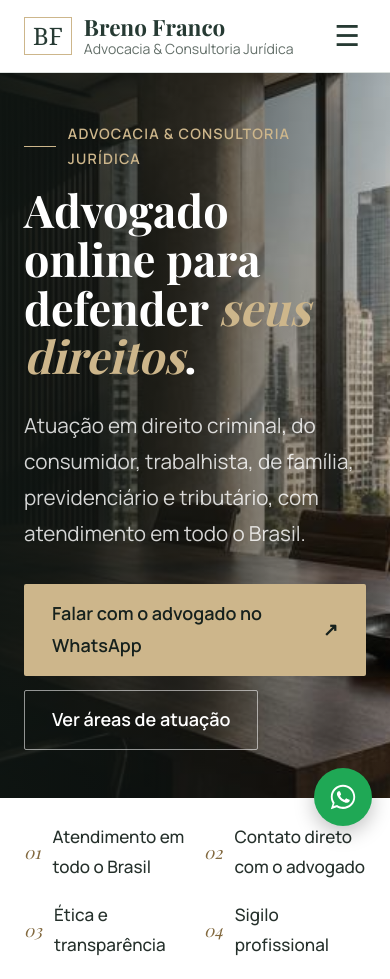
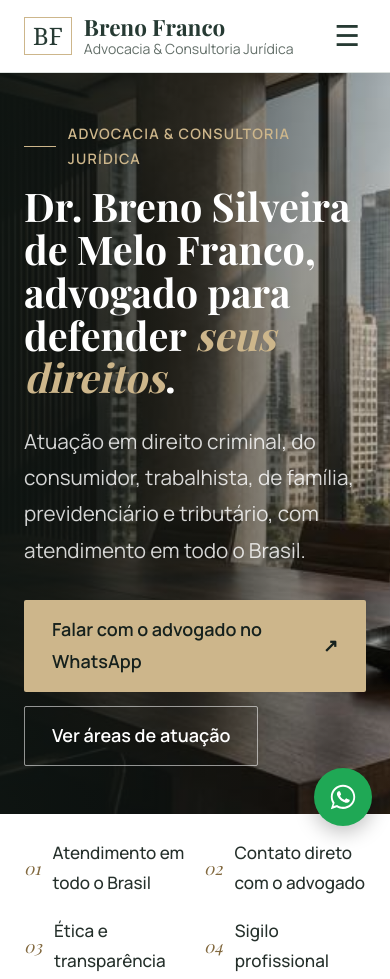
Before and after one commit to advocaciamelofranco-afk/advocaciamelofranco, a plain HTML site: page index.html in a window 390 px wide. Shown: the top 979 px of the page. Drawn offline with nearby package versions, Linux system fonts and the light colour scheme; a web font is replaced by a local one.

Commit message:
Home: título com nome do Dr. Breno e 'Dr.' na seção Sobre
Co-Authored-By: Claude Opus 5.5 <noreply@anthropic.com>
Claude-Session: https://claude.ai/code/session_01CGusWGanLBSHQx8y7YyxKy

```diff
--- a/assets/style.css
+++ b/assets/style.css
@@ -194,3 +194,4 @@ img{max-width:100%;display:block}
 .tabela th,.tabela td{text-align:left;padding:12px 14px;border-bottom:1px solid var(--borda);vertical-align:top}
 .tabela th{background:var(--verde);color:#fff;font-weight:600}
 .tabela tbody tr:nth-child(even){background:var(--suave)}
+.hero h1.h1-nome{max-width:19ch;font-size:clamp(2.2rem,4.8vw,3.9rem)}
--- a/index.html
+++ b/index.html
@@ -72,7 +72,7 @@ src="https://www.facebook.com/tr?id=957355311588636&ev=PageView&noscript=1"></no
   <img class="hero-foto" src="/assets/escritorio.jpg" srcset="/assets/escritorio-sm.jpg 900w, /assets/escritorio.jpg 1920w" sizes="100vw" alt="" width="1920" height="1024" fetchpriority="high">
   <div class="wrap hero-in">
     <p class="eyebrow">Advocacia &amp; Consultoria Jurídica</p>
-    <h1>Advogado online para defender <em>seus direitos</em>.</h1>
+    <h1 class="h1-nome">Dr. Breno Silveira de Melo Franco, advogado para defender <em>seus direitos</em>.</h1>
     <p class="hero-sub">Atuação em direito criminal, do consumidor, trabalhista, de família, previdenciário e tributário, com atendimento em todo o Brasil.</p>
     <div class="hero-cta">
       <a class="btn btn-wa js-wa" href="https://wa.me/5508005510109?text=Ol%C3%A1%21%20Vim%20pelo%20site%20e%20gostaria%20de%20uma%20orienta%C3%A7%C3%A3o%20jur%C3%ADdica." target="_blank" rel="noopener">Falar com o advogado no WhatsApp</a>
@@ -142,7 +142,7 @@ src="https://www.facebook.com/tr?id=957355311588636&ev=PageView&noscript=1"></no
     </div>
     <div>
       <p class="eyebrow">Sobre</p>
-      <h2>Breno Silveira de Melo Franco</h2>
+      <h2>Dr. Breno Silveira de Melo Franco</h2>
       <p>Advogado com atuação em direito criminal, execução penal e direito do consumidor, além de experiência nas áreas trabalhista, de família, previdenciária e tributária.</p>
       <p>Também atua com consultoria técnico-jurídica e acompanha de perto as mudanças trazidas pela reforma tributária. O atendimento é feito de forma direta e transparente, presencialmente ou online, para clientes de todo o país.</p>
       <a class="btn btn-escuro js-wa" href="https://wa.me/5508005510109?text=Ol%C3%A1%2C%20Dr.%20Breno%21%20Vim%20pelo%20site%20e%20gostaria%20de%20conversar%20sobre%20o%20meu%20caso." target="_blank" rel="noopener">Agendar uma conversa</a>
```
